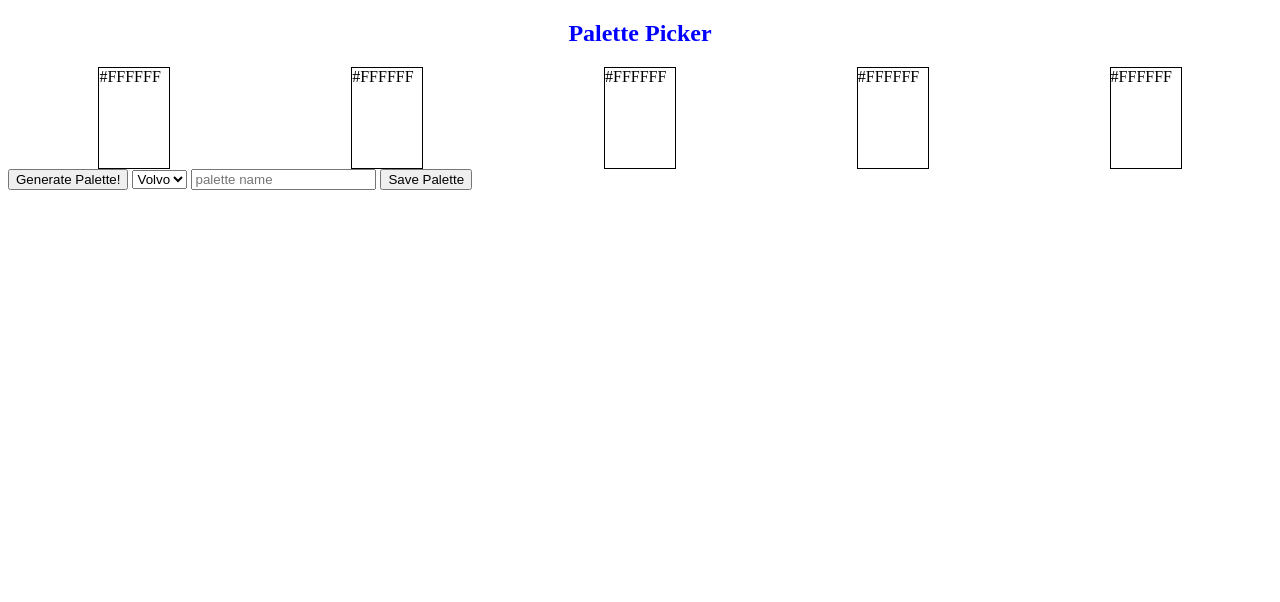
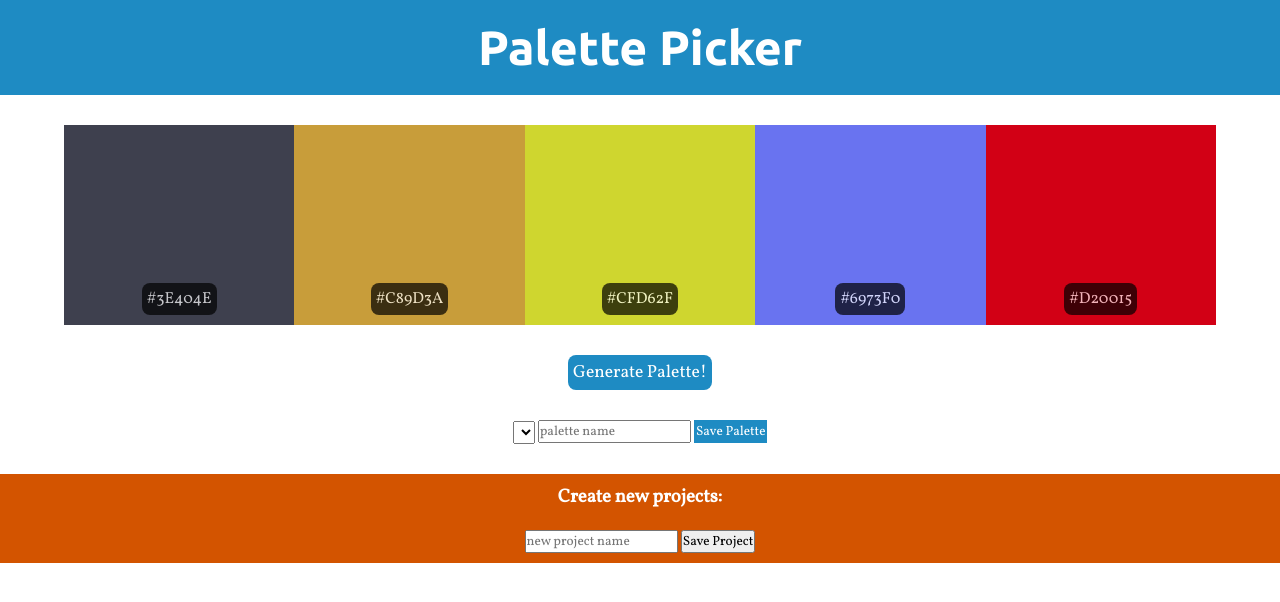
Before and after one commit to brucekchung/palette-picker-pwa, a website: page public/index.html in a window 1280 px wide. Drawn offline with nearby package versions, Linux system fonts and the light colour scheme.

Commit message:
Add UI for picking color

```diff
--- a/public/css/style.css
+++ b/public/css/style.css
@@ -1,15 +1,87 @@
+* {
+  box-sizing: border-box;
+  margin: 0;
+  padding: 0;
+  font-family: 'Vollkorn', Georgia, Times, serif;
+}
+
 h1 {
+  font-family: 'Ubuntu', Helvetica, Arial, sans-serif;
   text-align: center;
-  color: blue;
+  color: white;
+  font-size: 3em;
+}
+
+header {
+  background: #1E8BC3;
+  padding: 20px;
 }
 
 .colors div {
-  border: 1px solid black;
-  height: 100px;
-  width: 70px;
+  height: 200px;
+  width: 20%;
 }
 
 .colors {
+  width: 90%;
   display: flex;
-  justify-content: space-around;
+  margin: 30px auto;
 }
+
+.palette {
+  text-align: center;
+}
+
+.generate-palette {
+  display: block;
+  margin: 0 auto;
+  padding: 5px;
+  background: #1E8BC3;
+  color: white;
+  border: none;
+  font-size: 1.1em;
+  border-radius: 8px;
+}
+
+span {
+  border-radius: 8px;
+  opacity: 0.7;
+  padding: 5px;
+  background: black;
+  color: white;
+  margin-bottom: 10px;
+}
+
+.color {
+  display: flex;
+  justify-content: center;
+  align-items: flex-end;
+}
+
+.palette-controls {
+  display: inline-block;
+  margin: 30px auto;
+}
+
+.palette-controls button {
+  background: #1E8BC3;
+  color: white;
+  border: none;
+  padding: 2px;
+}
+
+.project-controls {
+  background: #D35400;
+  display: flex;
+  flex-direction: column;
+  align-items: center;
+}
+
+.project-controls h3 {
+  color: white;
+  margin: 10px;
+}
+
+.project-controls div {
+  margin: 10px;
+}
--- a/public/index.html
+++ b/public/index.html
@@ -2,26 +2,43 @@
 <html>
 <head>
   <title>Palette-Picker</title>
-  <link href="./css/style.css" type="text/css" rel="stylesheet">
+  <meta charset="UTF-8">
+  <link href='http://fonts.googleapis.com/css?family=Ubuntu:bold' rel='stylesheet' type='text/css'>
+  <link href='http://fonts.googleapis.com/css?family=Vollkorn' rel='stylesheet' type='text/css'>
+  <link href="css/style.css" type="text/css" rel="stylesheet">
 </head>
 <body>
-  <section>
-    <h1>Palette Picker</h1>
+  <section class="palette">
+    <header>
+      <h1>Palette Picker</h1>
+    </header>
     <div class="colors">
-      <div class="color-one">#FFFFFF</div>
-      <div class="color-two">#FFFFFF</div>
-      <div class="color-three">#FFFFFF</div>
-      <div class="color-four">#FFFFFF</div>
-      <div class="color-five">#FFFFFF</div>
+      <div class="color one"><span>#FFFFFF</span></div>
+      <div class="color two"><span>#FFFFFF</span></div>
+      <div class="color three"><span>#FFFFFF</span></div>
+      <div class="color four"><span>#FFFFFF</span></div>
+      <div class="color five"><span>#FFFFFF</span></div>
     </div>
     <button class="generate-palette">Generate Palette!</button>
-    <select>
-      <option value="volvo">Volvo</option>
-    </select>
-    <input placeholder="palette name">
-    <button class="save-palette">Save Palette</button>
-
+    <div class="palette-controls">
+      <select>
+        <!-- <option value="volvo">Volvo</option> -->
+      </select>
+      <input placeholder="palette name">
+      <button class="save-palette">Save Palette</button>
+    </div>
   </section>
+  <section class="project-controls">
+    <h3>Create new projects:</h3>
+    <div>
+      <input placeholder="new project name">
+      <button class="save-project">Save Project</button>
+    </div>
+  </section>
+  <section class="projects">
+    <!-- projects -->
+  </section>
+  <script src="https://ajax.googleapis.com/ajax/libs/jquery/3.2.1/jquery.min.js"></script>
   <script src="./js/script.js"></script>
 </body>
 </html>
--- a/public/js/script.js
+++ b/public/js/script.js
@@ -1 +1,29 @@
-console.log('im linked!!!')
+window.onload = () => setRandomColor()
+
+$('.generate-palette').on('click', setRandomColor)
+$('.save-project').on('click', saveProject)
+
+function getRandomColor() {
+  const letters = '0123456789ABCDEF'
+  let color = '#'
+
+  for (let i = 0; i < 6; i++) {
+    color += letters[Math.floor(Math.random() * 16)]
+  }
+
+  return color
+}
+
+function setRandomColor() {
+  const allColors = [$('.one'), $('.two'), $('.three'), $('.four'), $('.five')]
+
+  allColors.forEach(color => {
+    const randomColor = getRandomColor()
+    color.css('background-color', randomColor)
+    color.children('span').text(randomColor)
+  })
+}
+
+function saveProject() {
+  console.log('saved??..')
+}
```
Also changed, not shown: server.js (+9 -0 lines).
